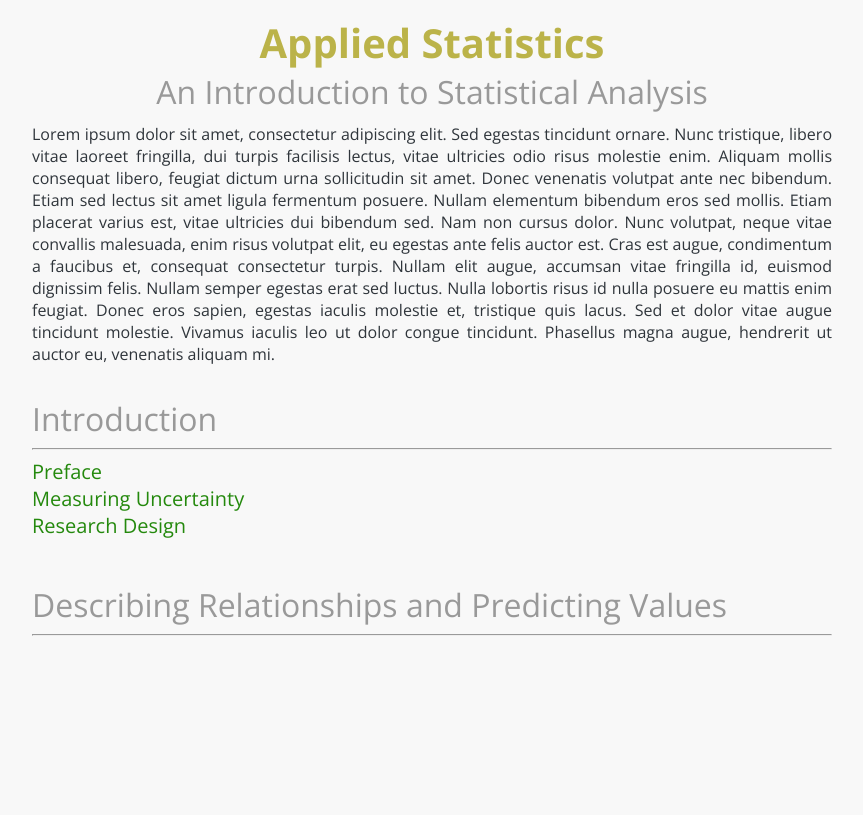
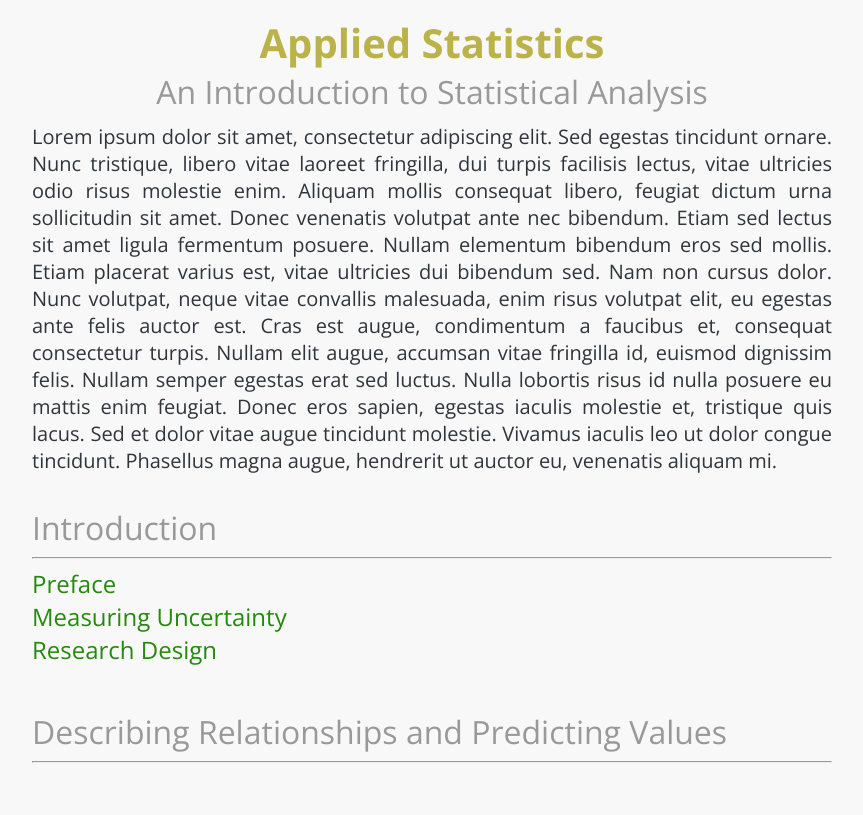
Before and after one commit to digideskio/appliedStats, a PHP site: page /index.html in a window 1280 px wide. Shown: the whole page, without its empty margins (208-1071 px from the left). Run offline with PHP 8.4, Linux system fonts and the light colour scheme.

Commit message:
paragraph styling

```diff
--- a/stylesheets/stylesheet.css
+++ b/stylesheets/stylesheet.css
@@ -102,14 +102,14 @@ h2 {
 
 h3 {
   color: #2F353B;
-  font-size: 1.25em;
+  font-size: 1.5em;
   font-weight: 400;
   text-align: left;
 }
 
 h4 {
   color: #999;
-  font-size: 1em;
+  font-size: 1.25em;
   font-weight: 300;
   text-align: left;
 }
@@ -132,4 +132,6 @@ h4 {
 
 p {
   padding: 10px 0 10px 0;
+  font-size: 1.25em;
+  color: #2F353B;
 }
```
